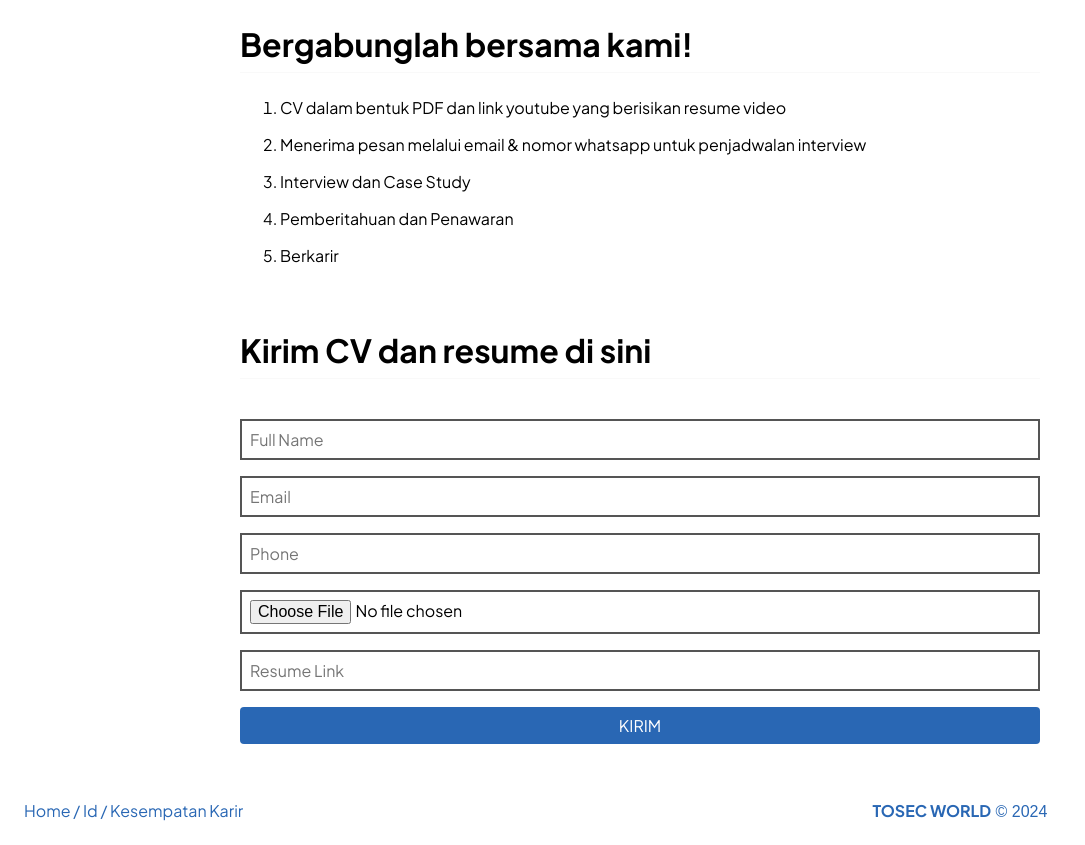
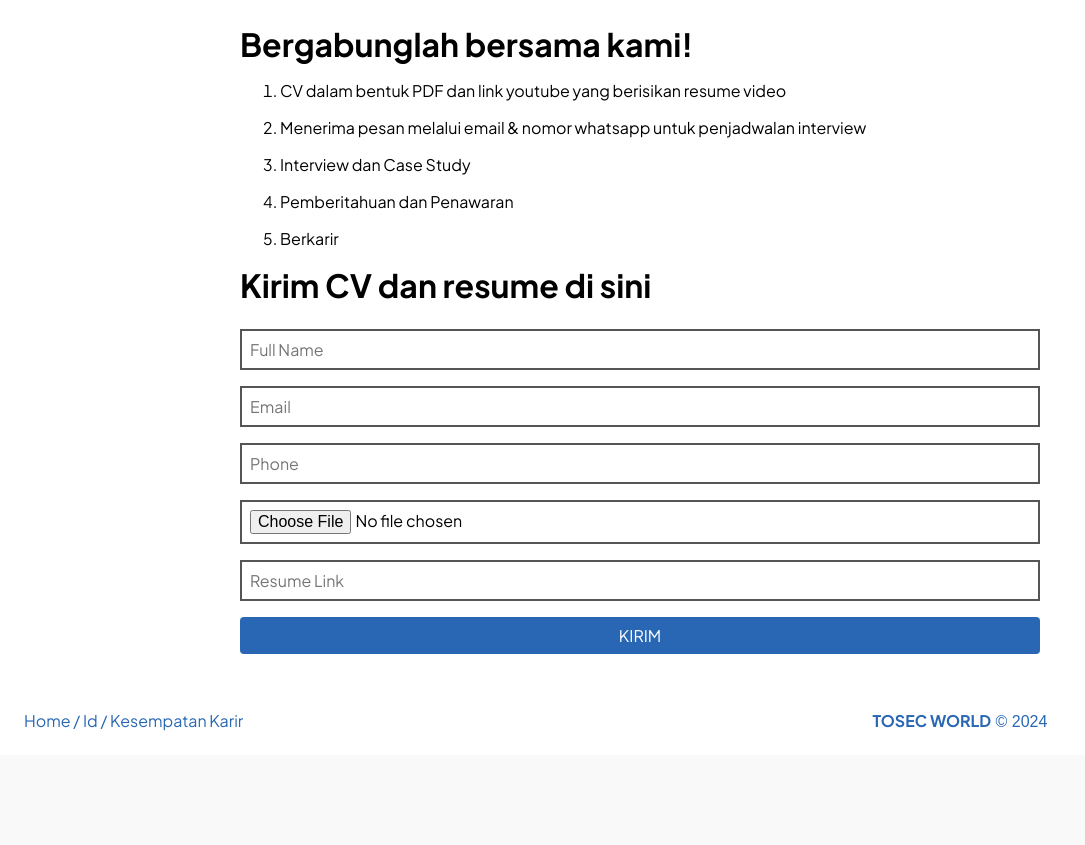
Before and after one commit to ren-id/tosecworld, a Jekyll site: the page built from docs/id/careers-career-opportunities.html, in a window 1280 px wide and 1330 px high. Shown: the part 485-1330 px from the top of the window, without its empty margins (0-1085 px from the left). Built offline with Jekyll 4.4.1, drawn with Linux system fonts in a browser that asks for light colours; some web fonts are replaced.

Commit message:
memperbaiki layout default

```diff
--- a/docs/_layouts/default.html
+++ b/docs/_layouts/default.html
@@ -13,9 +13,9 @@
 
 <div class="background-light">
     <section>
-        <article class="p-3">
+        <div class="p-3">
             {{ content }}
-        </article>
+        </div>
     </section>
 </div>
 {% include footer.html %}
--- a/docs/_layouts/id-id-default.html
+++ b/docs/_layouts/id-id-default.html
@@ -13,9 +13,9 @@
 
 <div class="background-light">
     <section>
-        <article class="p-3">
+        <div class="p-3">
             {{ content }}
-        </article>
+        </div>
     </section>
 </div>
 {% include footer.html %}
```
